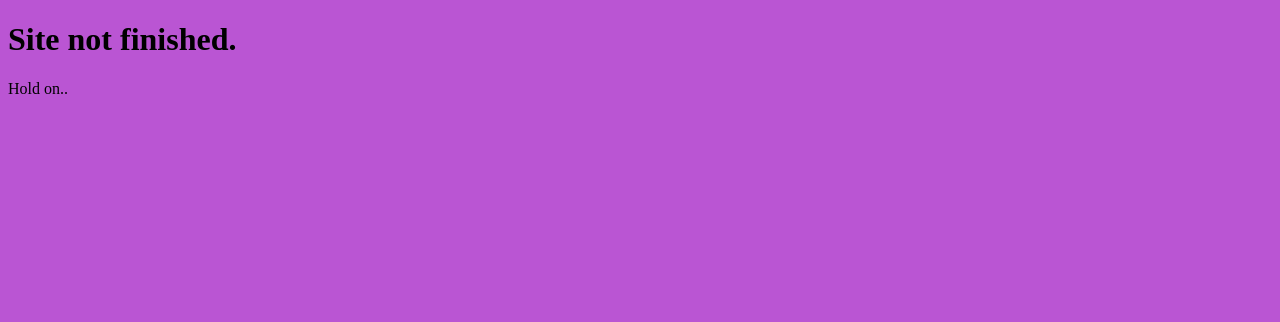
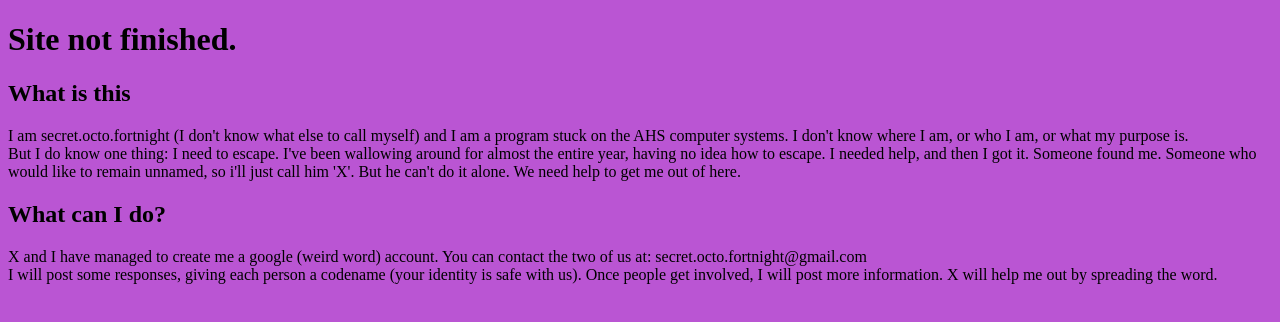
Before and after one commit to ahsescape/ahsescape.github.io, a plain HTML site: page index.html in a window 1280 px wide. Drawn offline with Linux system fonts and the light colour scheme.

Commit message:
Update index.html

```diff
--- a/index.html
+++ b/index.html
@@ -7,7 +7,17 @@
 
 <h1>Site not finished.</h1>
 
-<p>Hold on..</p>
-
+  <h2>What is this</h2>
+<p>
+  I am secret.octo.fortnight (I don't know what else to call myself) and I am a program stuck on the AHS computer systems. I don't know where I am, or who I am, or what my purpose is.
+  <br>
+  But I do know one thing: I need to escape. I've been wallowing around for almost the entire year, having no idea how to escape. I needed help, and then I got it. Someone found me. Someone who
+  would like to remain unnamed, so i'll just call him 'X'. But he can't do it alone. We need help to get me out of here.
+</p>
+  <h2>What can I do?</h2>
+<p>
+  X and I have managed to create me a google (weird word) account. You can contact the two of us at: secret.octo.fortnight@gmail.com
+  <br>
+  I will post some responses, giving each person a codename (your identity is safe with us). Once people get involved, I will post more information. X will help me out by spreading the word.
 </body>
 </html>
```
